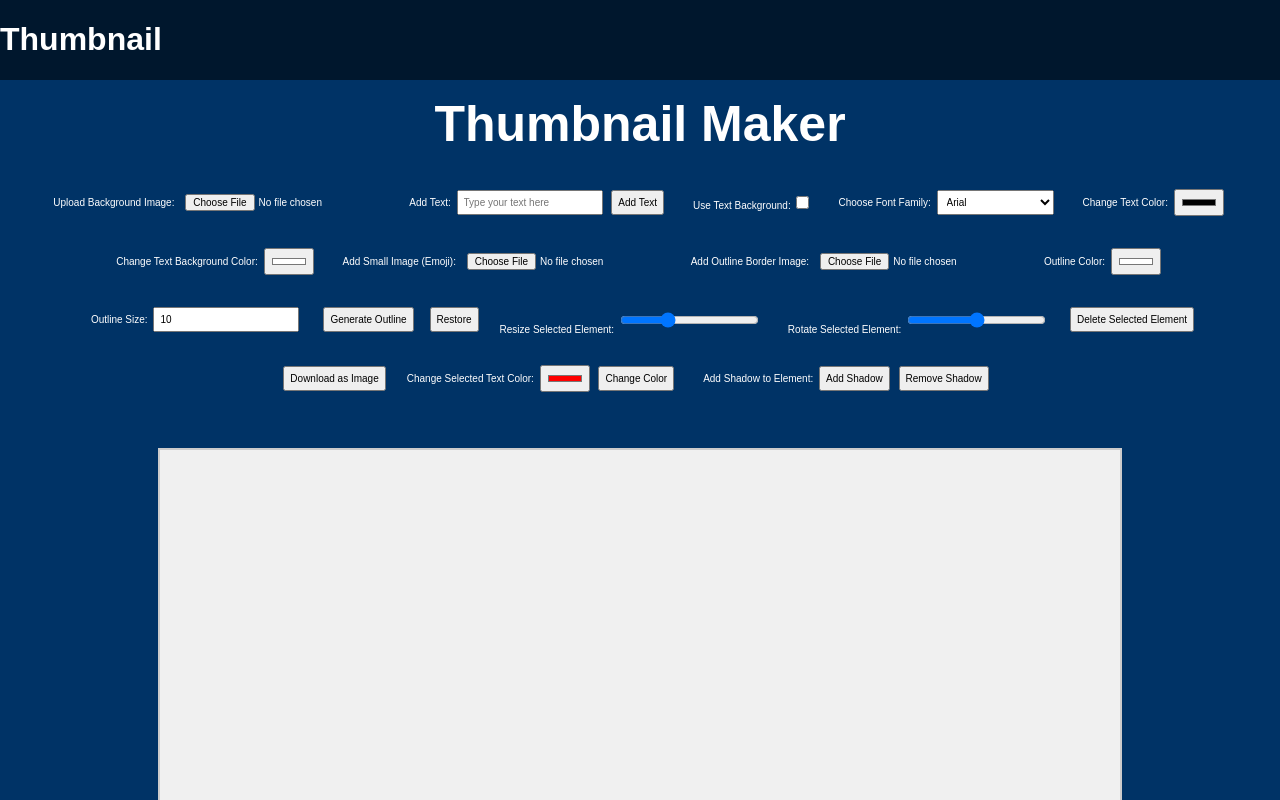
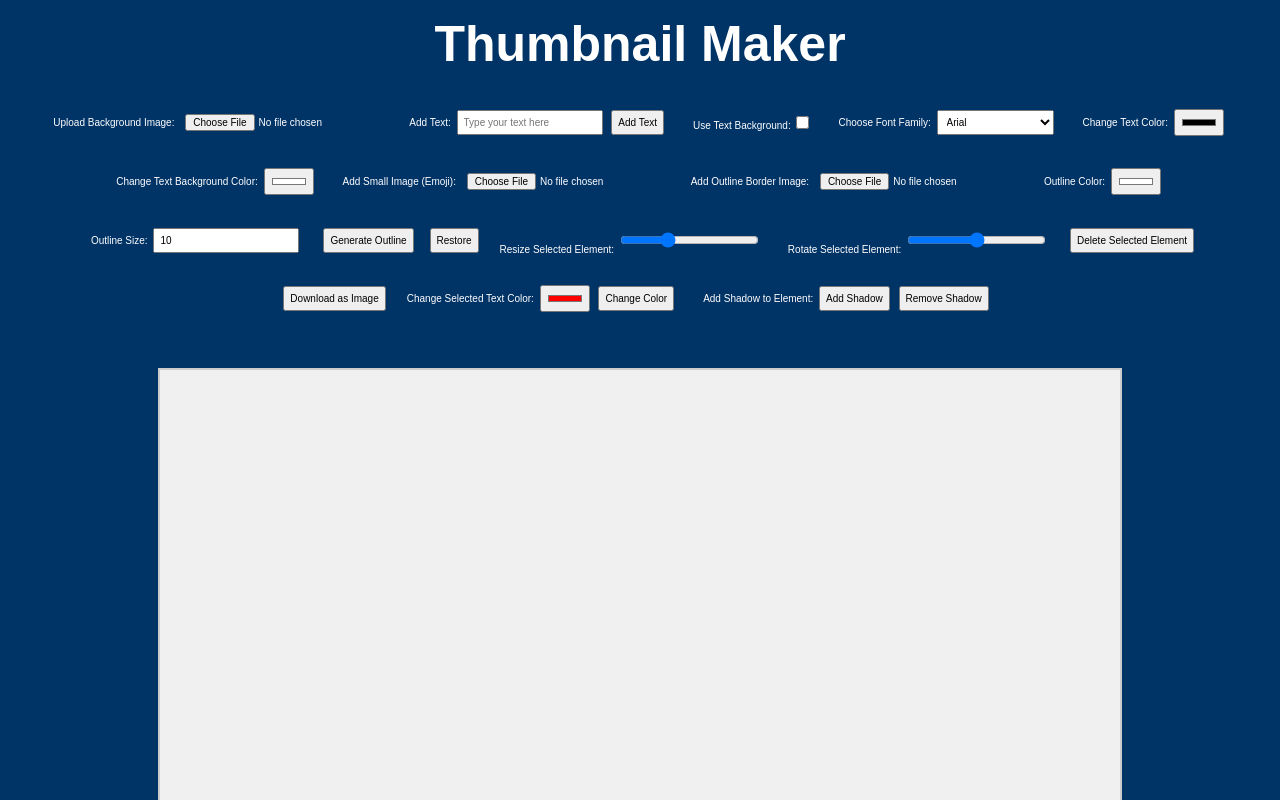
Before and after one commit to SnooperSearcher/Thumbnail, a plain HTML site: page index.html in a window 1280 px wide. Shown: the top 800 px of the page. Drawn offline with Linux system fonts and the light colour scheme.

Commit message:
Update index.html

```diff
--- a/index.html
+++ b/index.html
@@ -83,7 +83,7 @@ body {
 
     <body>
 
-        <h1>Thumbnail</h1>
+
 
       <div id="controls">
     <h2 style="font-size: 50px; color: white; margin: 0;">Thumbnail Maker</h2>
```
